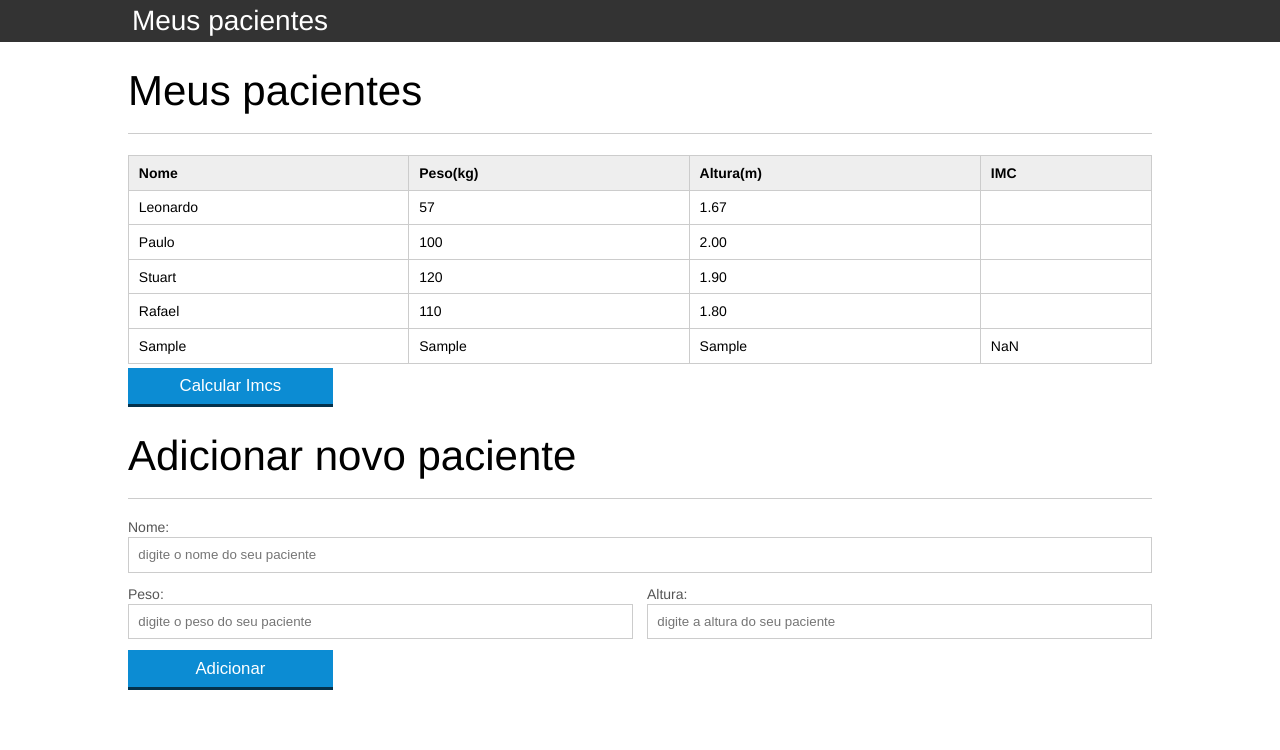
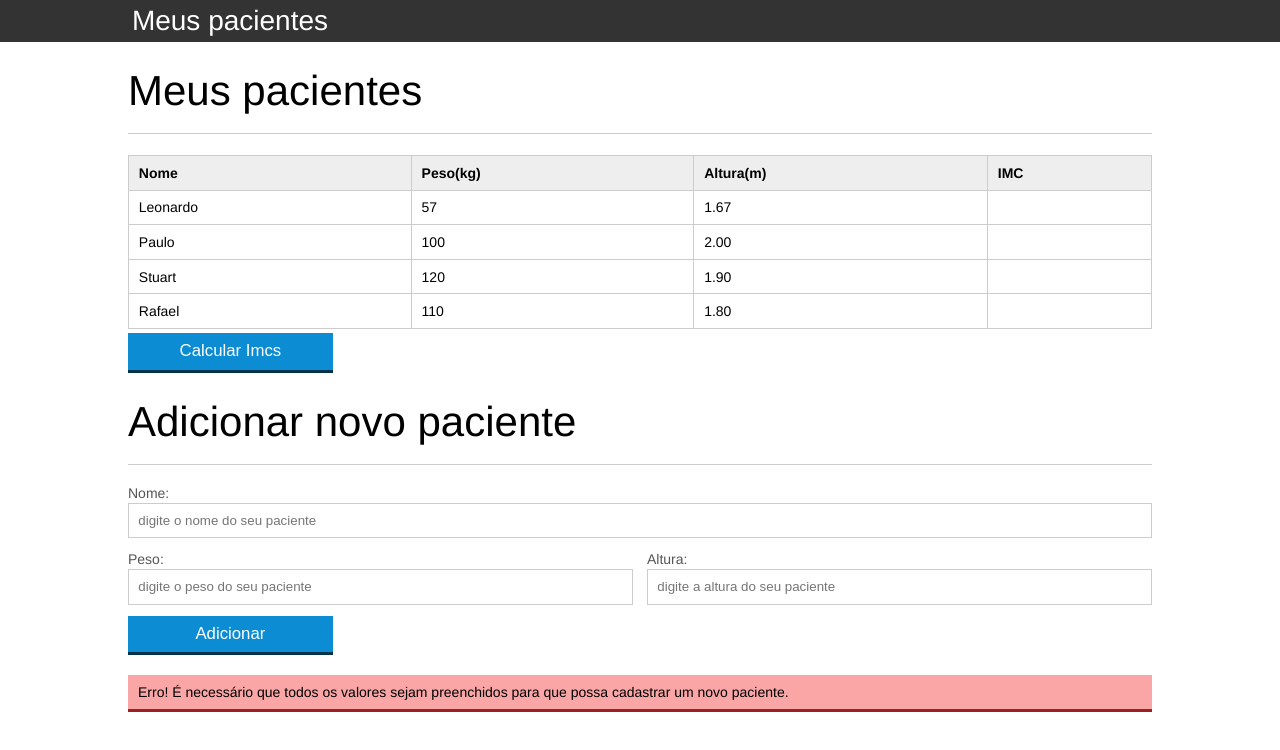
Before and after one commit to wagnertrindades/ExerciciosJavaScript, a plain HTML site: page Alura/projeto/index.html in a window 1280 px wide. Both pictures are taken after typing "Sample", "Sample", "Sample" into the empty fields and a click on the button "Adicionar". Drawn offline with Linux system fonts and the light colour scheme.

Commit message:
Começei a fazer dentro de adicionar paciente a validação caso o usuário deixe algum campo em branco (Falta arrumar erro quando tenta inserir novo paciente após não ter digitado nada)

```diff
--- a/Alura/projeto/adiciona-paciente.js
+++ b/Alura/projeto/adiciona-paciente.js
@@ -9,6 +9,8 @@ botao.addEventListener("click", function(event){
 	var campoPeso = document.querySelector("#campo-peso");
 	var campoAltura = document.querySelector("#campo-altura");
 
+	//Caso nenhum campo tenha valor vazio
+	if( campoNome.value != "" && campoPeso.value > 0 && campoAltura.value > 0){
 		//estrutura de um novo tr com paciente
 		var pacienteNovo = 	"<tr class='paciente'>"+
 							"<td class='info-nome'>"+ campoNome.value +"</td>"+
@@ -26,12 +28,20 @@ botao.addEventListener("click", function(event){
 
 		tabela.innerHTML += pacienteNovo;
 
-
 		//Apaga os valores escritos dentro dos campos
 		campoNome.value = "";
 		campoPeso.value = "";
 		campoAltura.value = "";
 
+	}else{
+		var digiteInformacoes = "<p>Erro! É necessário que todos os valores sejam preenchidos para que possa cadastrar um novo paciente.</p>"
+
+		var formulario = document.querySelector("form");
+
+		formulario.innerHTML += digiteInformacoes;
+		console.log('Passou aqui');
+
+	}
 
 
 	//event.preventDefault para o padrao de botao dentro de um form que é recarregar a pagina não seja executado
--- a/Alura/projeto/alura.css
+++ b/Alura/projeto/alura.css
@@ -63,6 +63,14 @@ th{
 	background-color: #EEE;
 }
 
+form p{
+	padding: 10px;
+	margin: 20px 0;
+	background: rgba(242, 16, 16, 0.37);
+	border-bottom: 3px solid;
+	border-color: #9B231D;
+}
+
 input[type=text]{
 	border: 1px solid #ccc;
 	padding: .7em;
--- a/Alura/projeto/muda-cor.js
+++ b/Alura/projeto/muda-cor.js
@@ -3,7 +3,10 @@ var trs = document.getElementsByTagName("tr");
 percorreArray(trs, function(tr){
 
 	tr.addEventListener("mouseover", function(){
-		this.setAttribute("bgcolor", "#ddd");
+		this.setAttribute("bgcolor", "#eee");
+	});
+	tr.addEventListener("mouseout", function(){
+		this.setAttribute("bgcolor", "#fff");
 	});
 
 });
```
Lines whose indentation alone changed are shown as unchanged.
